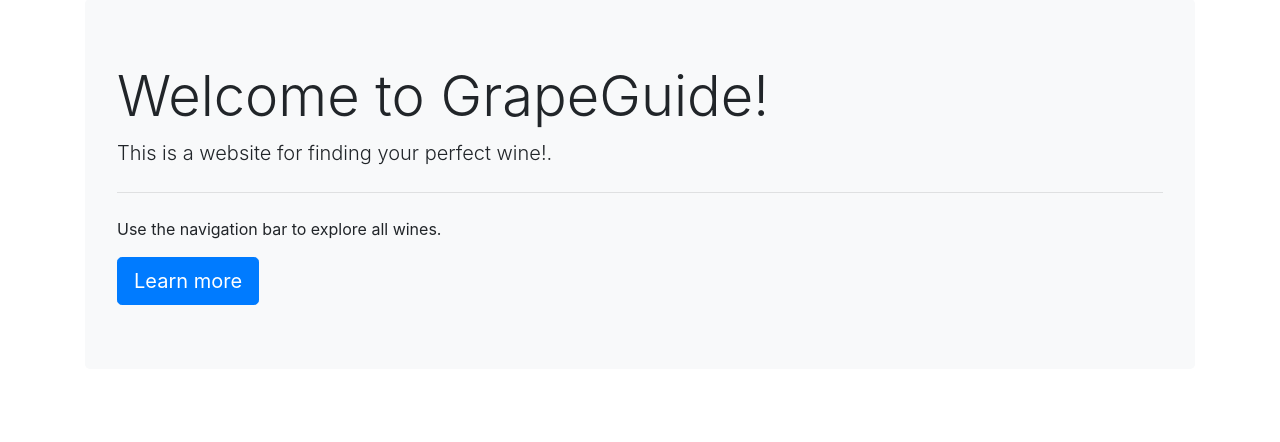
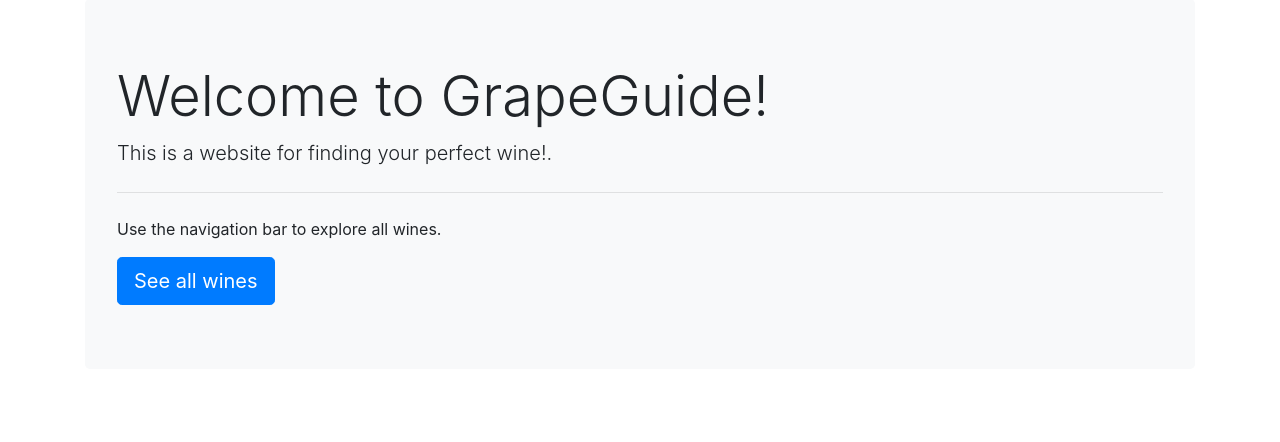
Before and after one commit to gijsoliemans/GrapeGuide, a Flask app: page / in a window 1280 px wide. Shown: the part 81-523 px from the top of the page. Run offline with Flask 3, Linux system fonts and the light colour scheme; some libraries are stand-ins or nearby versions.

Commit message:
🛢️ | header update

```diff
--- a/templates/about.html
+++ b/templates/about.html
@@ -26,10 +26,10 @@
             </button>
             <div class="collapse navbar-collapse" id="navbarResponsive">
                 <ul class="navbar-nav ml-auto">
-                    <li class="nav-item active">
+                    <li class="nav-item">
                         <a class="nav-link" href="/">Home</a>
                     </li>
-                    <li class="nav-item">
+                    <li class="nav-item active">
                         <a class="nav-link" href="/about">About</a>
                     </li>
                     <li class="nav-item">
--- a/templates/index.html
+++ b/templates/index.html
@@ -47,7 +47,7 @@
             <p class="lead">This is a website for finding your perfect wine!.</p>
             <hr class="my-4">
             <p>Use the navigation bar to explore all wines.</p>
-            <a class="btn btn-primary btn-lg" href="/about" role="button">Learn more</a>
+            <a class="btn btn-primary btn-lg" href="/wines" role="button">See all wines</a>
         </div>
     </div>
 
--- a/templates/search.html
+++ b/templates/search.html
@@ -26,13 +26,13 @@
             </button>
             <div class="collapse navbar-collapse" id="navbarResponsive">
                 <ul class="navbar-nav ml-auto">
-                    <li class="nav-item active">
+                    <li class="nav-item">
                         <a class="nav-link" href="/">Home</a>
                     </li>
                     <li class="nav-item">
                         <a class="nav-link" href="/about">About</a>
                     </li>
-                    <li class="nav-item">
+                    <li class="nav-item active">
                         <a class="nav-link" href="/search">Search</a>
                     </li>
                 </ul>
```
Also changed, not shown: templates/wines.html (added).
